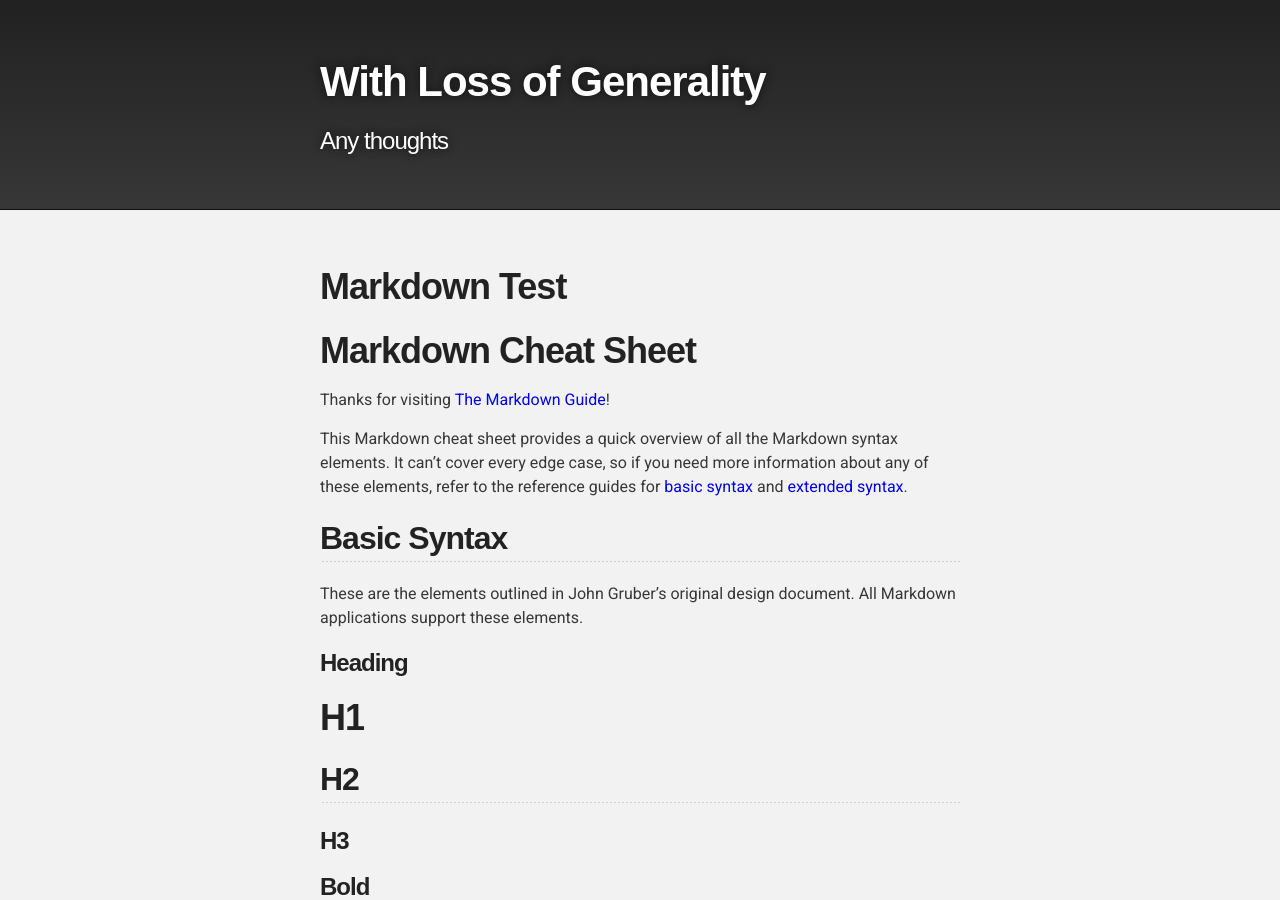
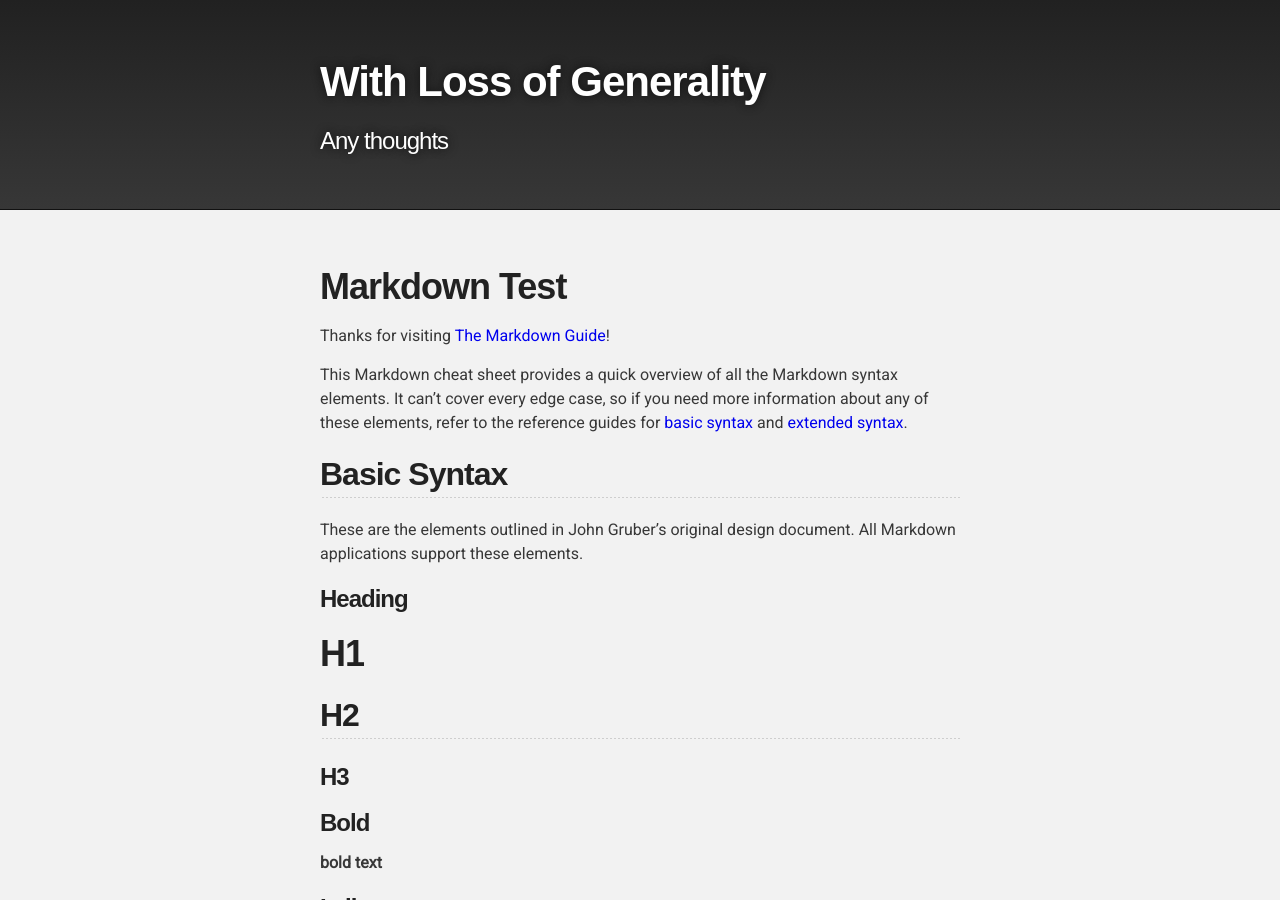
Before and after one commit to wlogdkim/wlogdkim.github.io, a Jekyll site: the page built from _posts/2020-09-01-markdown-test.markdown, in a window 1280 px wide and 900 px high. Built offline with Jekyll 4.4.1, drawn with Linux system fonts in a browser that asks for light colours; some web fonts are replaced; formulas are drawn with MathJax 3.

Commit message:
Update 2020-09-01-markdown-test.markdown

```diff
--- a/_posts/2020-09-01-markdown-test.markdown
+++ b/_posts/2020-09-01-markdown-test.markdown
@@ -5,7 +5,7 @@ date:   2020-09-01 10:15:00
 use_math: true
 ---
 
-# Markdown Cheat Sheet
+<!-- # Markdown Cheat Sheet -->
 
 Thanks for visiting [The Markdown Guide](https://www.markdownguide.org)!
 
```
